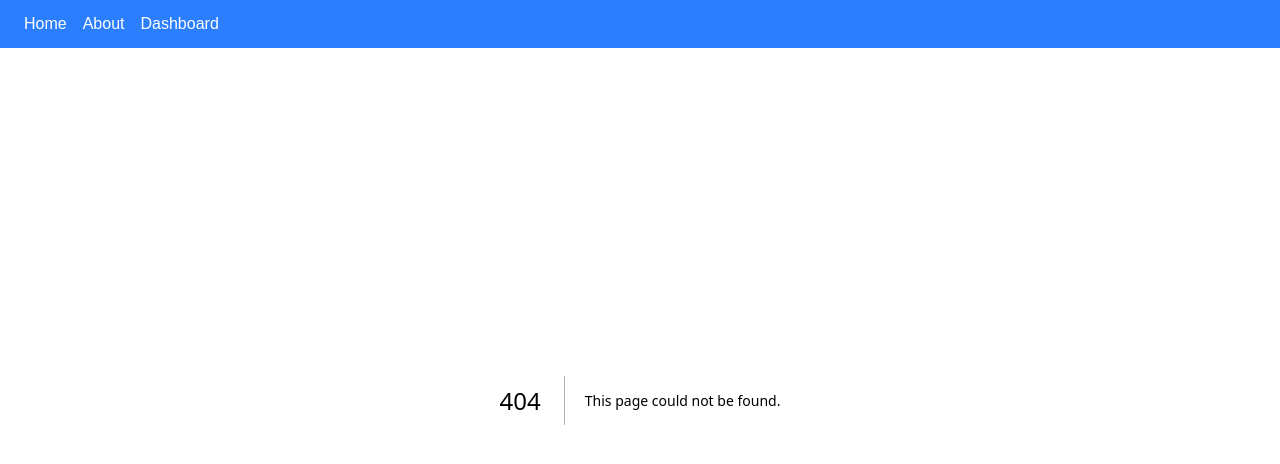
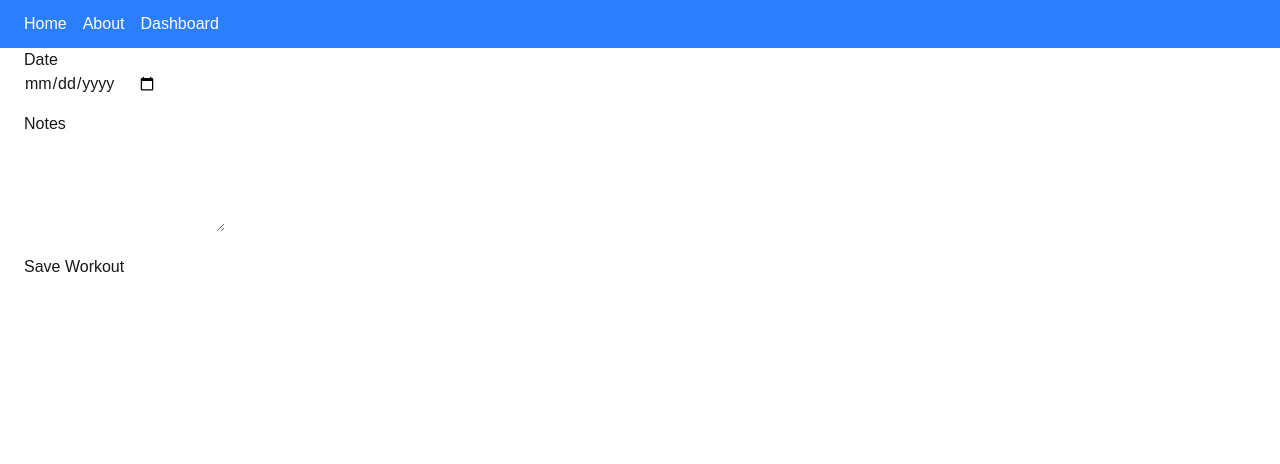
Before and after one commit to Travisaurus-Rex/move-mentor, a Next.js app: page /workouts/new in a window 1280 px wide. Before the commit this address had no page. Shown: the top 464 px of the page. Built offline with nearby package versions, Linux system fonts and the light colour scheme.

Commit message:
create simple new workout form

```diff
--- /dev/null
+++ b/src/app/workouts/new/page.tsx
@@ -0,0 +1,52 @@
+'use client'
+
+import { useState } from 'react'
+
+export default function NewWorkoutPage() {
+  const [date, setDate] = useState('')
+  const [notes, setNotes] = useState('')
+
+  function handleSubmit(e: React.FormEvent) {
+    e.preventDefault()
+
+    console.log({
+      date,
+      notes,
+    })
+  }
+
+  return (
+    <main style={{ padding: 24, maxWidth: 600 }}>
+      <h1>Create Workout</h1>
+
+      <form onSubmit={handleSubmit}>
+        <div style={{ marginBottom: 16 }}>
+          <label>
+            Date
+            <br />
+            <input
+              type="date"
+              value={date}
+              onChange={(e) => setDate(e.target.value)}
+              required
+            />
+          </label>
+        </div>
+
+        <div style={{ marginBottom: 16 }}>
+          <label>
+            Notes
+            <br />
+            <textarea
+              value={notes}
+              onChange={(e) => setNotes(e.target.value)}
+              rows={4}
+            />
+          </label>
+        </div>
+
+        <button type="submit">Save Workout</button>
+      </form>
+    </main>
+  )
+}
```
